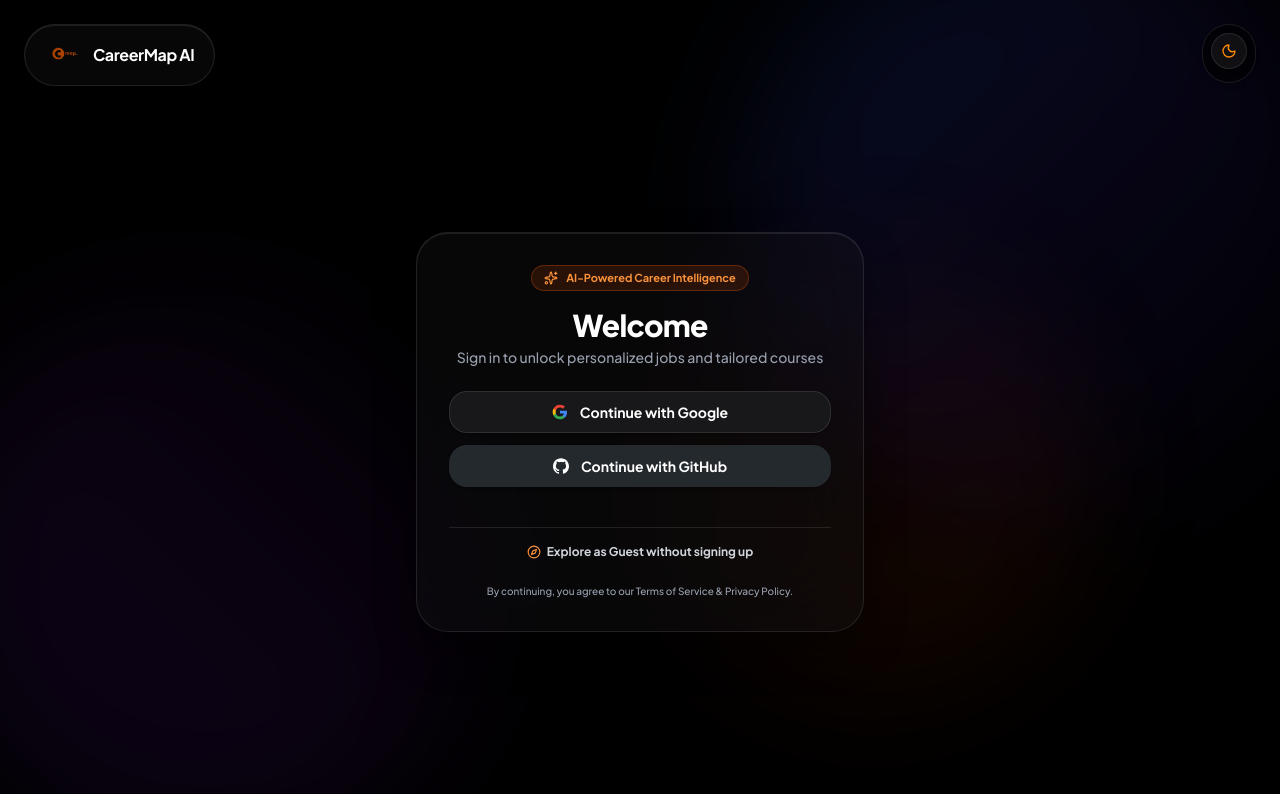
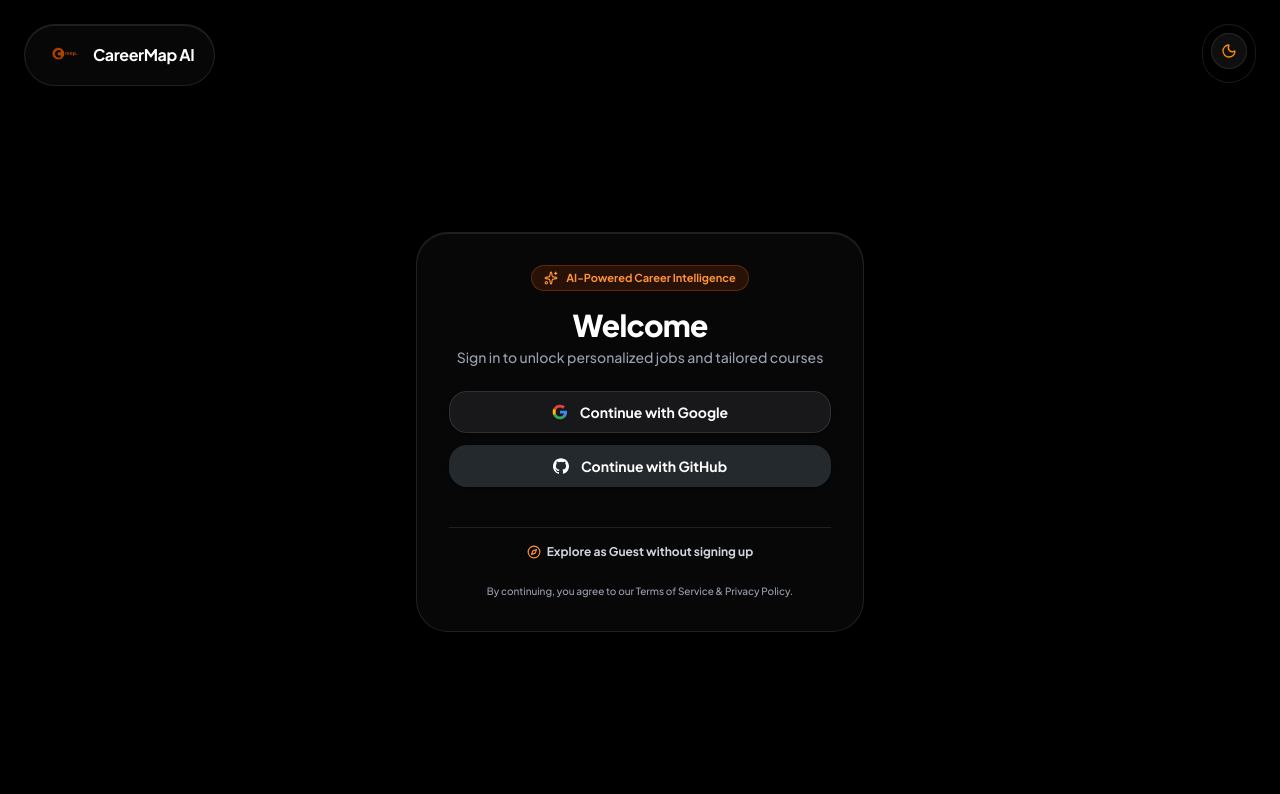
Before and after one commit to dp2005317/CAREER_MAP, a Next.js app: page /login in a window 1280 px wide. Shown: the top 794 px of the page. Built offline with nearby package versions, Linux system fonts and the light colour scheme; no server answers.

Commit message:
fix(ui): ensure ambient background orbs stack strictly behind all elements

```diff
--- a/src/app/layout.tsx
+++ b/src/app/layout.tsx
@@ -52,7 +52,7 @@ export default function RootLayout({ children }: { children: React.ReactNode })
       suppressHydrationWarning
       className={`h-full antialiased font-sans ${plusJakarta.variable} ${plusJakarta.className}`}
     >
-      <body className={`min-h-full flex flex-col font-sans ${plusJakarta.className} relative`}>
+      <body className={`min-h-full flex flex-col font-sans ${plusJakarta.className} relative isolate`}>
         <ThemeProvider
           attribute="class"
           defaultTheme="dark"
@@ -61,7 +61,11 @@ export default function RootLayout({ children }: { children: React.ReactNode })
           disableTransitionOnChange
         >
           <AnimatedBackground />
-          <AuthProvider>{children}</AuthProvider>
+          <AuthProvider>
+            <div className="relative z-10 flex-1 flex flex-col">
+              {children}
+            </div>
+          </AuthProvider>
         </ThemeProvider>
       </body>
     </html>
--- a/src/app/login/page.tsx
+++ b/src/app/login/page.tsx
@@ -2,7 +2,6 @@
 
 import { useState } from "react";
 import { LiquidGlass } from "@/components/layout/LiquidGlass";
-import { AnimatedBackground } from "@/components/layout/AnimatedBackground";
 import { Mail, Lock, User, ArrowRight, Sparkles, AlertCircle, Compass } from "lucide-react";
 import { useAuth } from "@/database/authContext";
 import { useRouter } from "next/navigation";
@@ -112,7 +111,6 @@ export default function LoginPage() {
 
   return (
     <div className="min-h-[100dvh] bg-slate-50/50 dark:bg-black text-gray-800 dark:text-gray-100 flex flex-col justify-center relative overflow-hidden font-sans selection:bg-orange-500/20">
-      <AnimatedBackground />
 
       {/* Brand Header */}
       <div className="absolute top-6 left-6 z-50">
--- a/src/components/layout/AnimatedBackground.tsx
+++ b/src/components/layout/AnimatedBackground.tsx
@@ -2,7 +2,7 @@ import React from 'react';
 import Image from 'next/image';
 
 export const AnimatedBackground = () => (
-  <div className="fixed inset-0 overflow-hidden pointer-events-none z-0">
+  <div className="fixed inset-0 overflow-hidden pointer-events-none -z-10 select-none">
     {/* Light mode ambient aura orbs (Reference 1 & 2 inspired) */}
     <div className="dark:hidden absolute inset-0 w-full h-full transition-opacity duration-700">
       {/* Top-right soft peach/coral bloom */}
```
